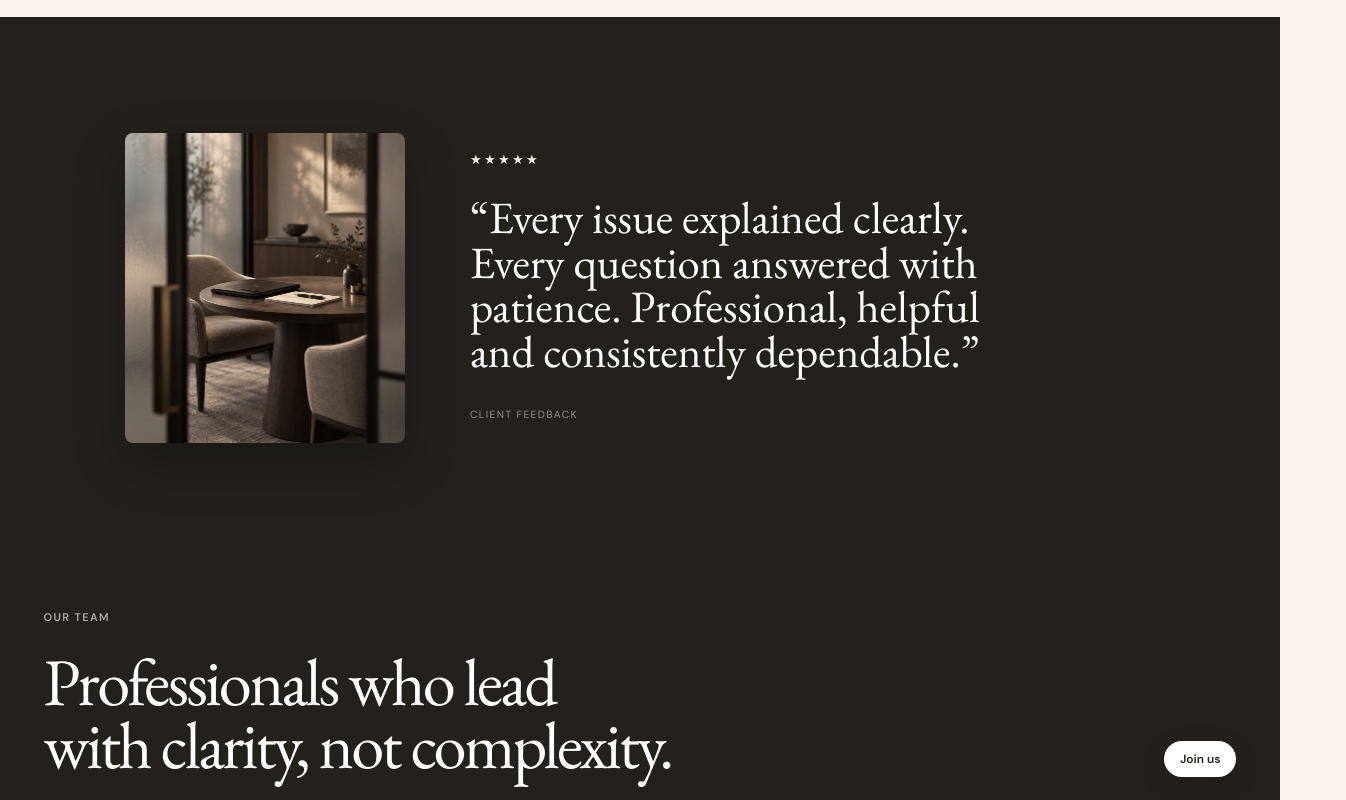
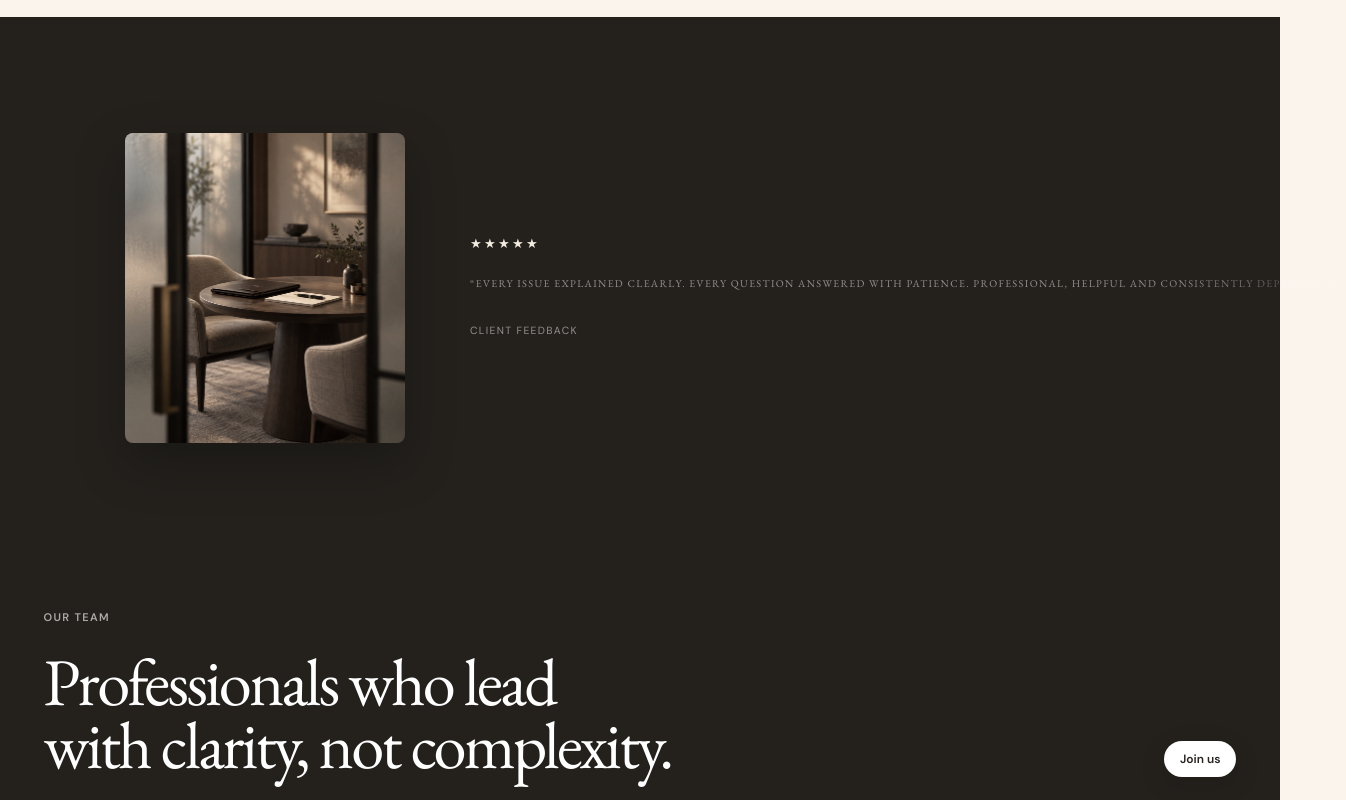
Before and after one commit to comlabs-technologies/ca-pratik-janrao, a Next.js app: page / in a window 1280 px wide. Shown: the part 2800-3600 px from the top of the page, 1346 px wide, since content can reach past the window. Built offline with nearby package versions, Linux system fonts and the light colour scheme.

Commit message:
Add scroll-driven per-character opacity on testimonial quote
Reveal the client feedback quote from 20% to full opacity letter by
letter based on scroll position, with reduced-motion fallback.

Co-authored-by: Comlabs Technologies Private Limited <comlabs-technologies@users.noreply.github.com>

```diff
--- a/app/globals.css
+++ b/app/globals.css
@@ -13,6 +13,7 @@ h1,h2,h3,blockquote { text-wrap:balance; }
 
 .skip-link { position:absolute; left:-9999px; top:12px; z-index:100; padding:10px 14px; border-radius:999px; background:var(--dark); color:white; font-size:.75rem; font-weight:600; }
 .skip-link:focus { left:12px; }
+.visually-hidden { position:absolute; width:1px; height:1px; padding:0; margin:-1px; overflow:hidden; clip:rect(0,0,0,0); white-space:nowrap; border:0; }
 
 .container { width:100%; max-width:var(--max-width); margin-inline:auto; padding-inline:var(--edge); }
 
@@ -222,6 +223,9 @@ h1,h2,h3,blockquote { text-wrap:balance; }
 .review-portrait img { object-fit:cover; object-position:center; filter:saturate(.65); }
 .stars { margin:0 0 25px; color:#f3eadf; font-size:.82rem; letter-spacing:.17em; }
 .review-copy blockquote { max-width:680px; margin:0 0 27px; font-family:var(--serif); font-size:clamp(2.25rem,3.5vw,3.8rem); font-weight:400; line-height:1; }
+.review-quote-scroll { margin:0 0 27px; }
+.review-quote-track { display:block; max-width:680px; font-family:var(--serif); font-size:clamp(2.25rem,3.5vw,3.8rem); font-weight:400; line-height:1; text-wrap:balance; }
+.quote-char { display:inline; opacity:.2; will-change:opacity; }
 .review-copy span { color:rgba(255,255,255,.5); font-size:.65rem; letter-spacing:.13em; text-transform:uppercase; }
 .team-wrap { padding-top:clamp(120px,13vw,200px); }
 .team-heading { display:flex; align-items:flex-end; justify-content:space-between; gap:40px; margin-bottom:52px; }
@@ -376,7 +380,7 @@ footer { position:relative; overflow:hidden; padding:68px var(--edge) 26px; back
   .section-intro h2,.services-head h2,.team-heading h2,.cta-card h2 { font-size:clamp(1.875rem,7.2vw,2.5rem); letter-spacing:-.035em; line-height:1.04; }
   .value-card h3 { font-size:clamp(1.55rem,5.2vw,1.95rem); line-height:1.02; }
   .story-card h3 { font-size:clamp(1.65rem,5.6vw,2.05rem); line-height:1.02; }
-  .review-copy blockquote { font-size:clamp(1.55rem,5vw,2rem); line-height:1.08; }
+  .review-copy blockquote,.review-quote-track { font-size:clamp(1.55rem,5vw,2rem); line-height:1.08; }
   .accordion-item button span { font-size:clamp(1.05rem,3.8vw,1.2rem); line-height:1.25; }
   .services-image span { font-size:clamp(1.2rem,4.5vw,1.45rem); }
   .approach-grid { grid-template-columns:1fr; }
--- a/components/home/home-page.tsx
+++ b/components/home/home-page.tsx
@@ -8,6 +8,7 @@ import { homepageServices } from "@/content/services";
 import { homepageTeamPreview } from "@/content/team";
 import { TeamCard } from "@/components/team/team-card";
 import { ContactForm } from "@/components/forms/contact-form";
+import { ScrollRevealQuote } from "@/components/home/scroll-reveal-quote";
 
 const faqs = [
   { q: "What type of clients do you work with?", a: "We advise founders, professionals, family-run businesses, SMEs and growing companies across a broad range of sectors." },
@@ -175,13 +176,13 @@ export function HomePage() {
       </section>
 
       <section className="dark-band" id="reviews">
-        <div className="review-block reveal">
-          <div className="review-portrait">
+        <div className="review-block">
+          <div className="review-portrait reveal">
             <Image src="/images/testimonial-consultation-room.jpg" alt="A private consultation room with a round table and professional meeting setup" fill sizes="280px" />
           </div>
           <div className="review-copy">
             <p className="stars">★★★★★</p>
-            <blockquote>“Every issue explained clearly. Every question answered with patience. Professional, helpful and consistently dependable.”</blockquote>
+            <ScrollRevealQuote />
             <span>Client feedback</span>
           </div>
         </div>
--- /dev/null
+++ b/components/home/scroll-reveal-quote.tsx
@@ -0,0 +1,88 @@
+"use client";
+
+import { useEffect, useMemo, useRef } from "react";
+
+const QUOTE =
+  "“Every issue explained clearly. Every question answered with patience. Professional, helpful and consistently dependable.”";
+
+function easeOutCubic(t: number) {
+  return 1 - (1 - t) ** 3;
+}
+
+function scrollProgress(element: HTMLElement) {
+  const rect = element.getBoundingClientRect();
+  const viewport = window.innerHeight;
+  const start = viewport * 0.92;
+  const end = viewport * 0.28;
+  return Math.min(1, Math.max(0, (start - rect.top) / (start - end)));
+}
+
+function opacityForChar(index: number, total: number, progress: number) {
+  const band = 0.22;
+  const start = (index / total) * (1 - band);
+  const t = (progress - start) / band;
+  const eased = easeOutCubic(Math.min(1, Math.max(0, t)));
+  return 0.2 + 0.8 * eased;
+}
+
+export function ScrollRevealQuote() {
+  const trackRef = useRef<HTMLSpanElement>(null);
+  const chars = useMemo(() => Array.from(QUOTE), []);
+
+  useEffect(() => {
+    const track = trackRef.current;
+    if (!track) return;
+
+    const charNodes = track.querySelectorAll<HTMLElement>("[data-quote-char]");
+    const reducedMotion = window.matchMedia("(prefers-reduced-motion: reduce)").matches;
+
+    if (reducedMotion) {
+      charNodes.forEach((node) => {
+        node.style.opacity = "1";
+      });
+      return;
+    }
+
+    let frame = 0;
+
+    const update = () => {
+      frame = 0;
+      const progress = scrollProgress(track);
+      charNodes.forEach((node, index) => {
+        node.style.opacity = String(opacityForChar(index, charNodes.length, progress));
+      });
+    };
+
+    const onScroll = () => {
+      if (!frame) frame = window.requestAnimationFrame(update);
+    };
+
+    update();
+    window.addEventListener("scroll", onScroll, { passive: true });
+    window.addEventListener("resize", onScroll);
+
+    return () => {
+      window.removeEventListener("scroll", onScroll);
+      window.removeEventListener("resize", onScroll);
+      if (frame) window.cancelAnimationFrame(frame);
+    };
+  }, [chars.length]);
+
+  return (
+    <blockquote className="review-quote-scroll">
+      <span ref={trackRef} className="review-quote-track" aria-hidden="true">
+        {chars.map((char, index) => (
+          <span
+            key={`${char}-${index}`}
+            data-quote-char
+            className={char === " " ? "quote-char quote-char-space" : "quote-char"}
+            style={{ opacity: 0.2 }}
+          >
+            {char === " " ? "\u00a0" : char}
+          </span>
+        ))}
+      </span>
+      <span className="visually-hidden">{QUOTE}</span>
+    </blockquote>
+  );
+}
```
